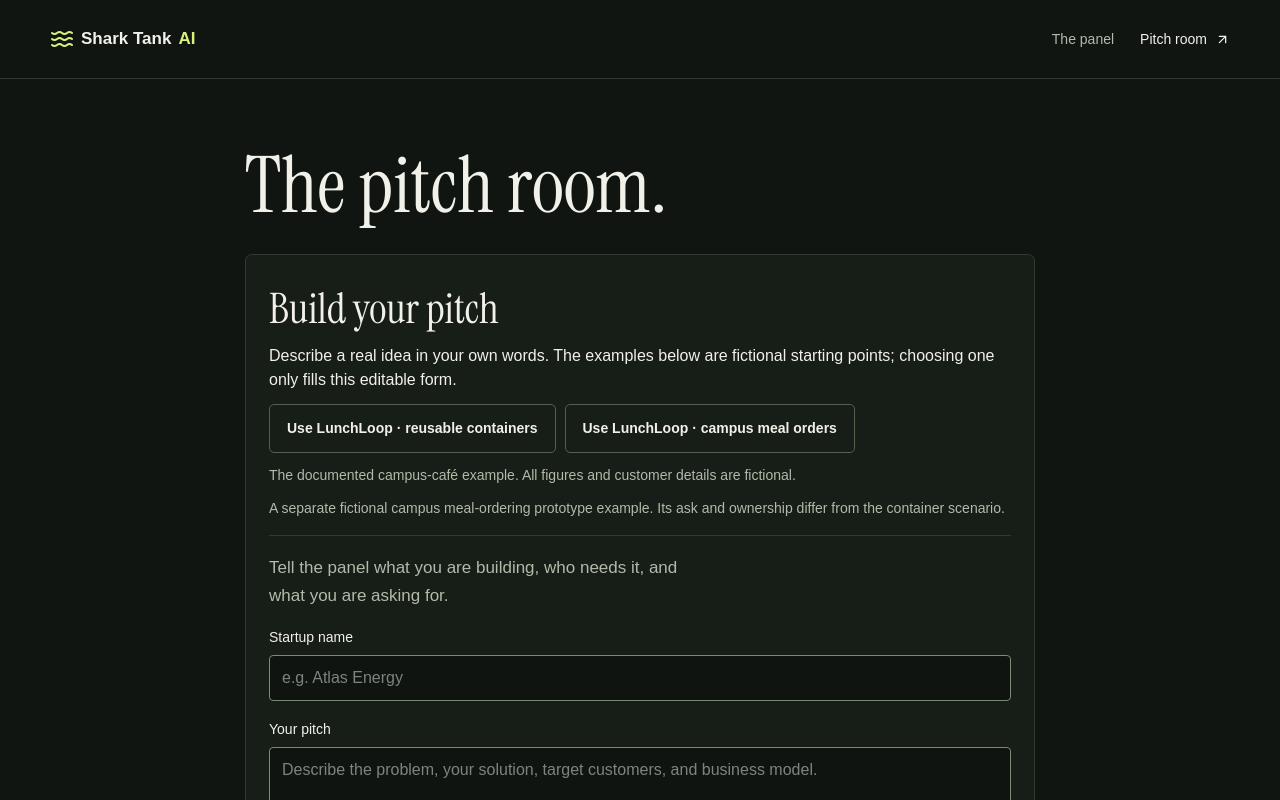
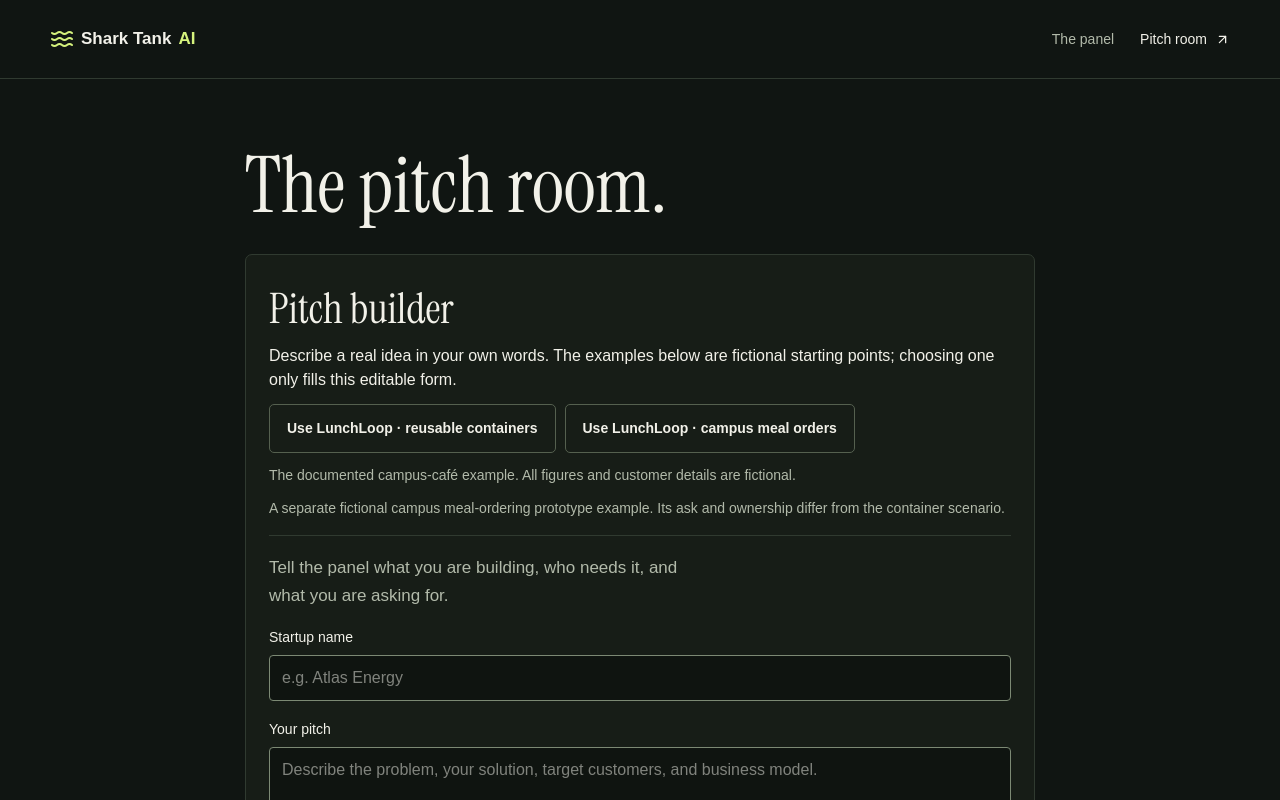
Before and after one commit to SalvadorCarvalhal673/Shark-Tank-AI, a Next.js app: page /simulate in a window 1280 px wide. Shown: the top 800 px of the page. Built offline with nearby package versions, Linux system fonts and the light colour scheme; a web font is replaced by a local one.

Commit message:
Avoid pitch form accessible name collision

```diff
--- a/src/features/simulation/pitch-form.tsx
+++ b/src/features/simulation/pitch-form.tsx
@@ -160,7 +160,7 @@ export function PitchForm() {
     <form key={`${draft?.pitch ?? "new-pitch"}:${exampleRevision}`} className="form-card" onChangeCapture={() => setEditing(true)} onSubmit={submit}>
       {controller.slot.kind === "unavailable" && <p>Saved information could not be read. Memory-only practice is available.</p>}
       <section className="pitch-guidance" aria-labelledby="pitch-guide-title">
-        <h2 id="pitch-guide-title">Build your pitch</h2>
+        <h2 id="pitch-guide-title">Pitch builder</h2>
         <p>Describe a real idea in your own words. The examples below are fictional starting points; choosing one only fills this editable form.</p>
         <div className="example-picker" role="group" aria-label="Fictional pitch examples">
           {pitchExamples.map((example) => <button key={example.id} type="button" className="button secondary"
```
